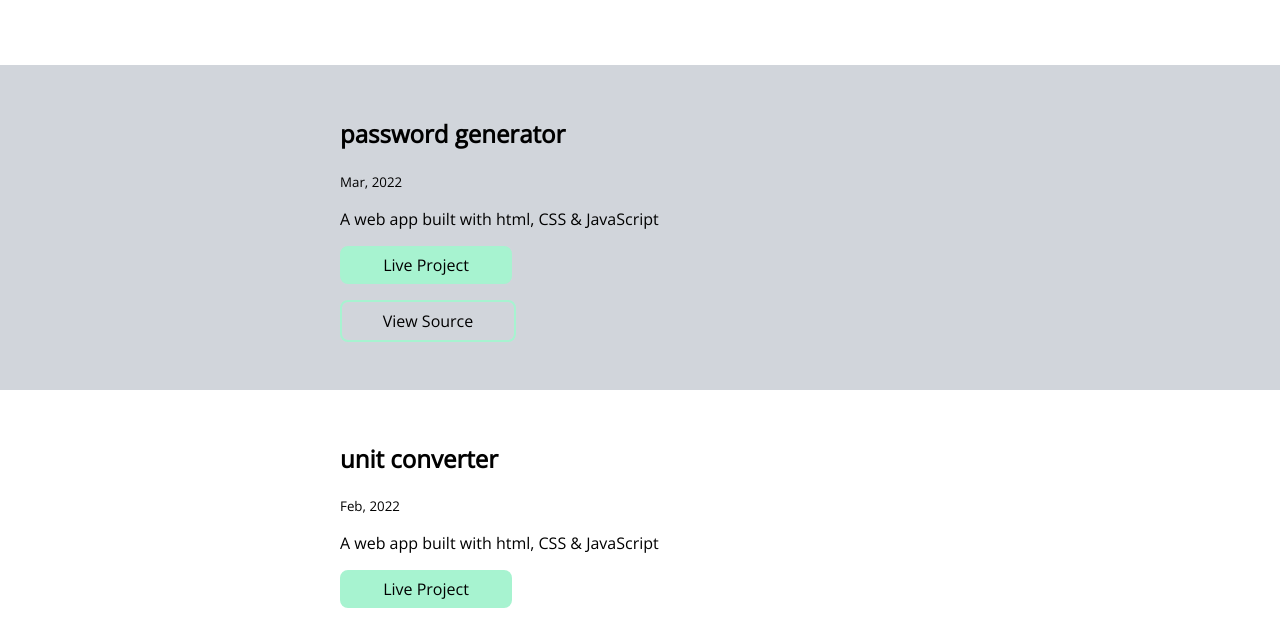
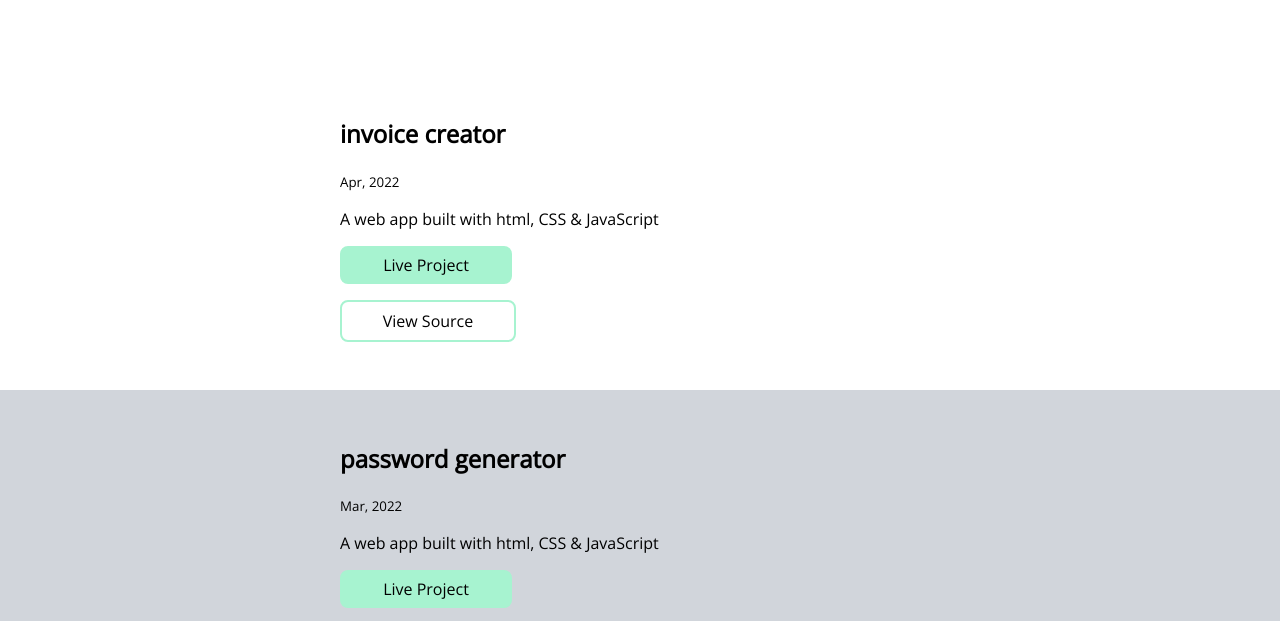
Before and after one commit to mohankrishna99/my-portfolio-website, a plain HTML site: page projects.html in a window 1280 px wide. Shown: the part 158-779 px from the top of the page. Drawn offline with nearby package versions, Linux system fonts and the light colour scheme.

Commit message:
Update projects.html
added invoice creator project links

```diff
--- a/projects.html
+++ b/projects.html
@@ -26,6 +26,15 @@
         <h2 class="header-heading">See the Code</h2>
     </header>
     <ul class="non-bullet-list">
+        <li>
+            <article class="showcase-list container centered-container">
+                <h1>invoice creator</h1>
+                <small>Apr, 2022</small>
+                <p>A web app built with html, CSS & JavaScript</p>
+                <a class="link primary-link" href="https://invoicecreator-mk.netlify.app/" target="_blank">Live Project</a>
+                <a class="link secondary-link" href="https://github.com/mohankrishna99/invoice-creator-scrimba" target="_blank">View Source</a>
+            </article>
+        </li>
         <li class="ow">
             <article class="showcase-list container centered-container">
                 <h1>password generator</h1>
```
